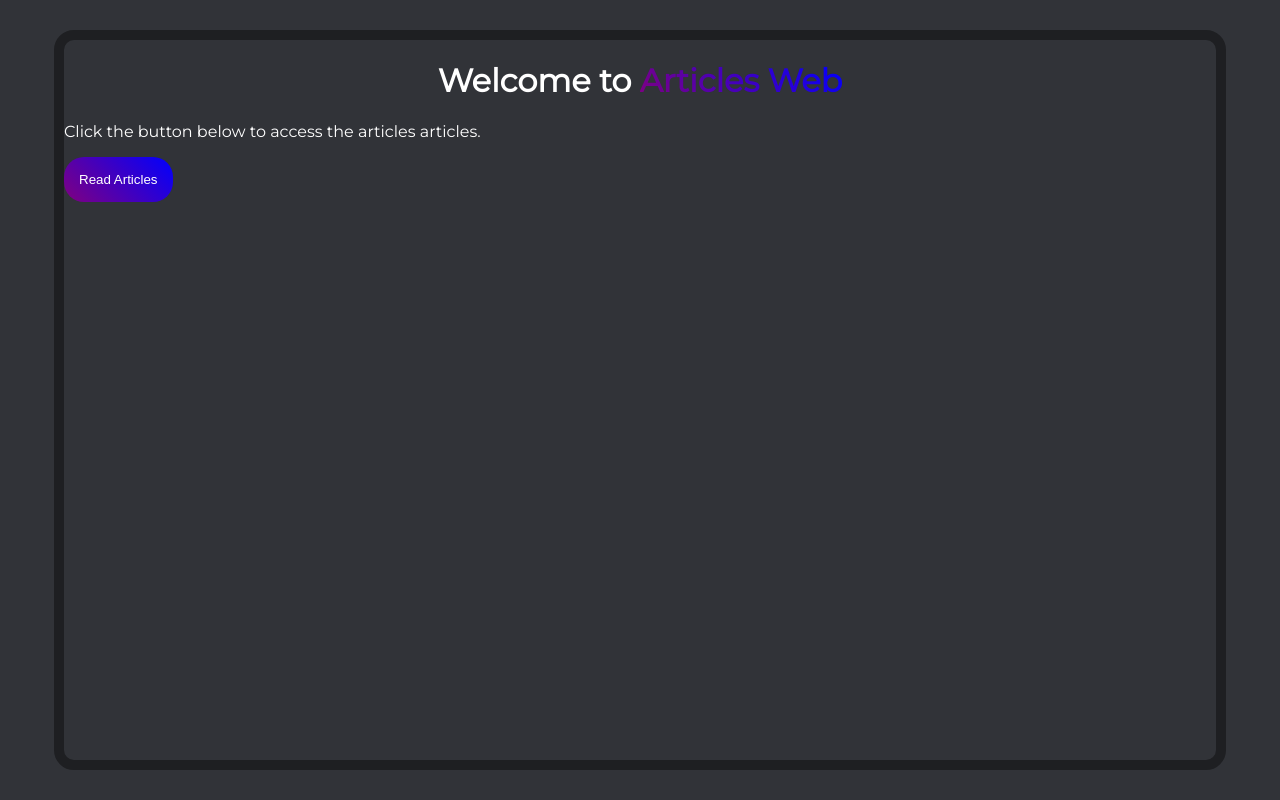
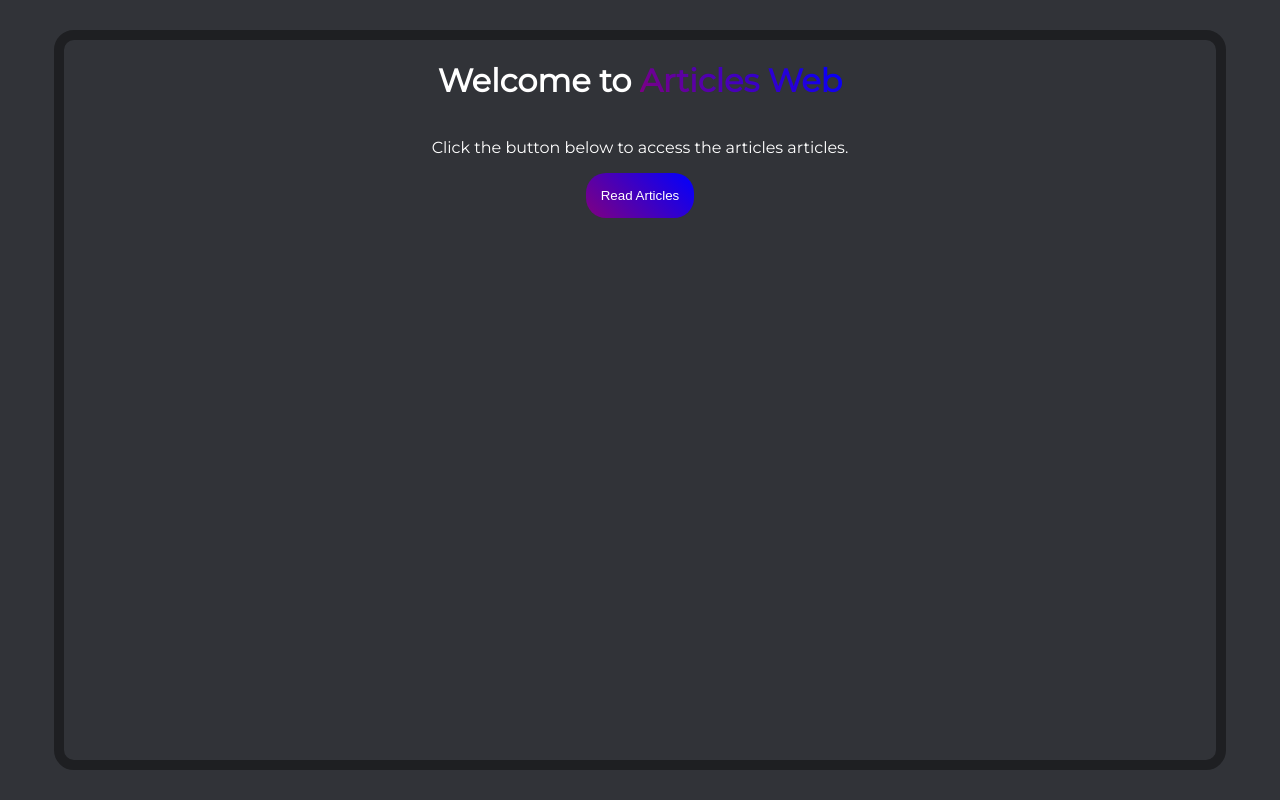
Before and after one commit to ChuzaWick420/Articles_Web, a React (Vite) app: page / in a window 1280 px wide. Built offline with nearby package versions, Linux system fonts and the light colour scheme.

Commit message:
instead of link inside button, used button inside link
gave flex column to the landing page as well

```diff
--- a/src/pages/landing/landing.css
+++ b/src/pages/landing/landing.css
@@ -1,3 +1,9 @@
+.landing_page {
+    display: flex;
+    flex-direction: column;
+    align-items: center;
+}
+
 .landing_page > h1 {
     text-align: center;
 }
@@ -9,14 +15,18 @@
     color: transparent;
 }
 
-.landing_page > button {
+.landing_page button {
     background-image: linear-gradient(45deg, purple, blue);
+    color: white;
     padding: 15px;
     border: none;
     border-radius: var(--border-primary);
 }
 
-.landing_page > button a {
-    color: white;
+.landing_page button:hover {
+    cursor: pointer;
+}
+
+.landing_page > a {
     text-decoration: none;
 }
--- a/src/pages/landing/landing.jsx
+++ b/src/pages/landing/landing.jsx
@@ -11,9 +11,11 @@ function Landing () {
 
             <p>Click the button below to access the articles articles.</p>
 
-            <button>
-                <Link to="preview">Read Articles</Link>
-            </button>
+            <Link to="preview">
+                <button>
+                    Read Articles
+                </button>
+            </Link>
 
         </div>
     );
```
